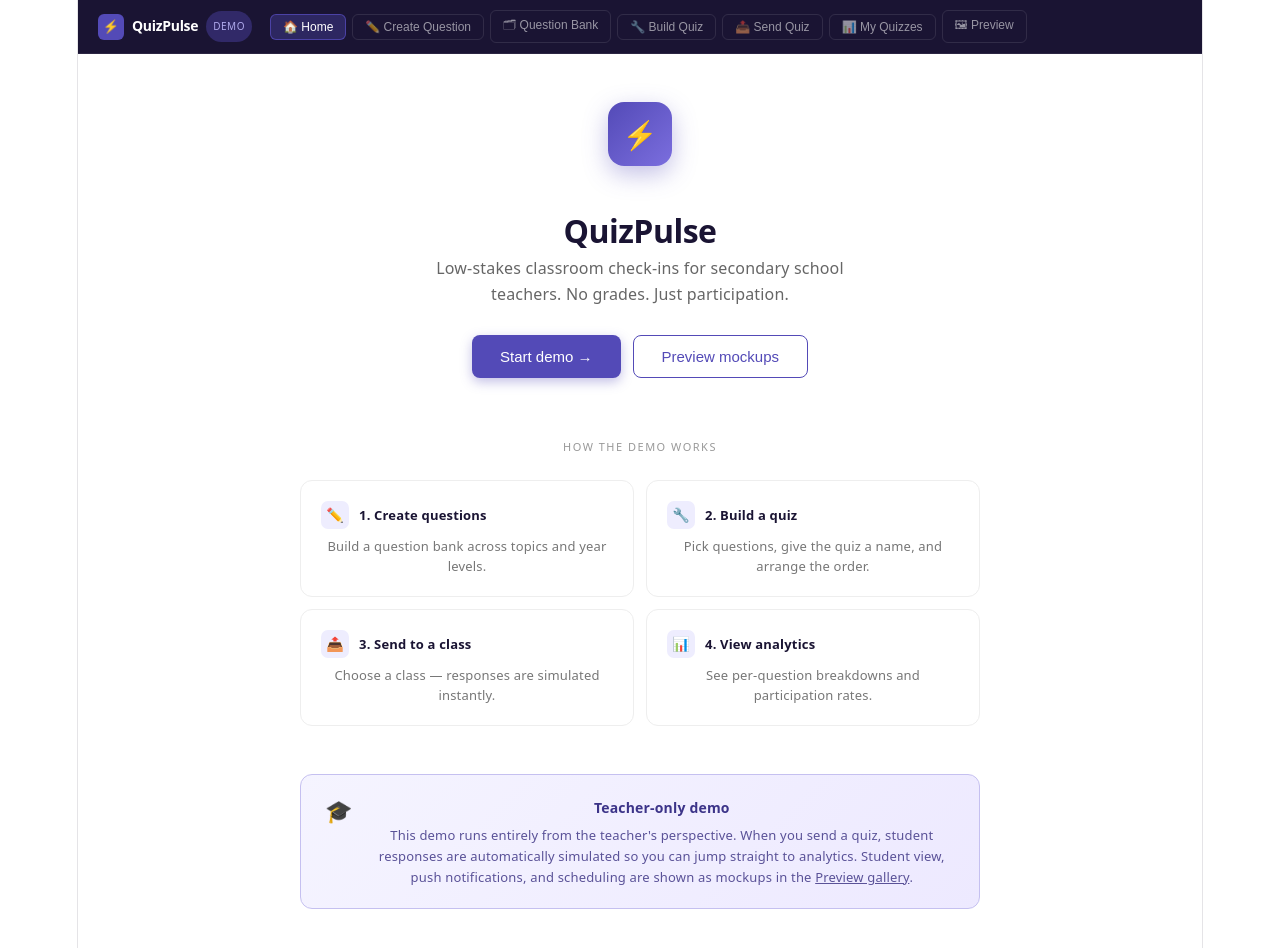
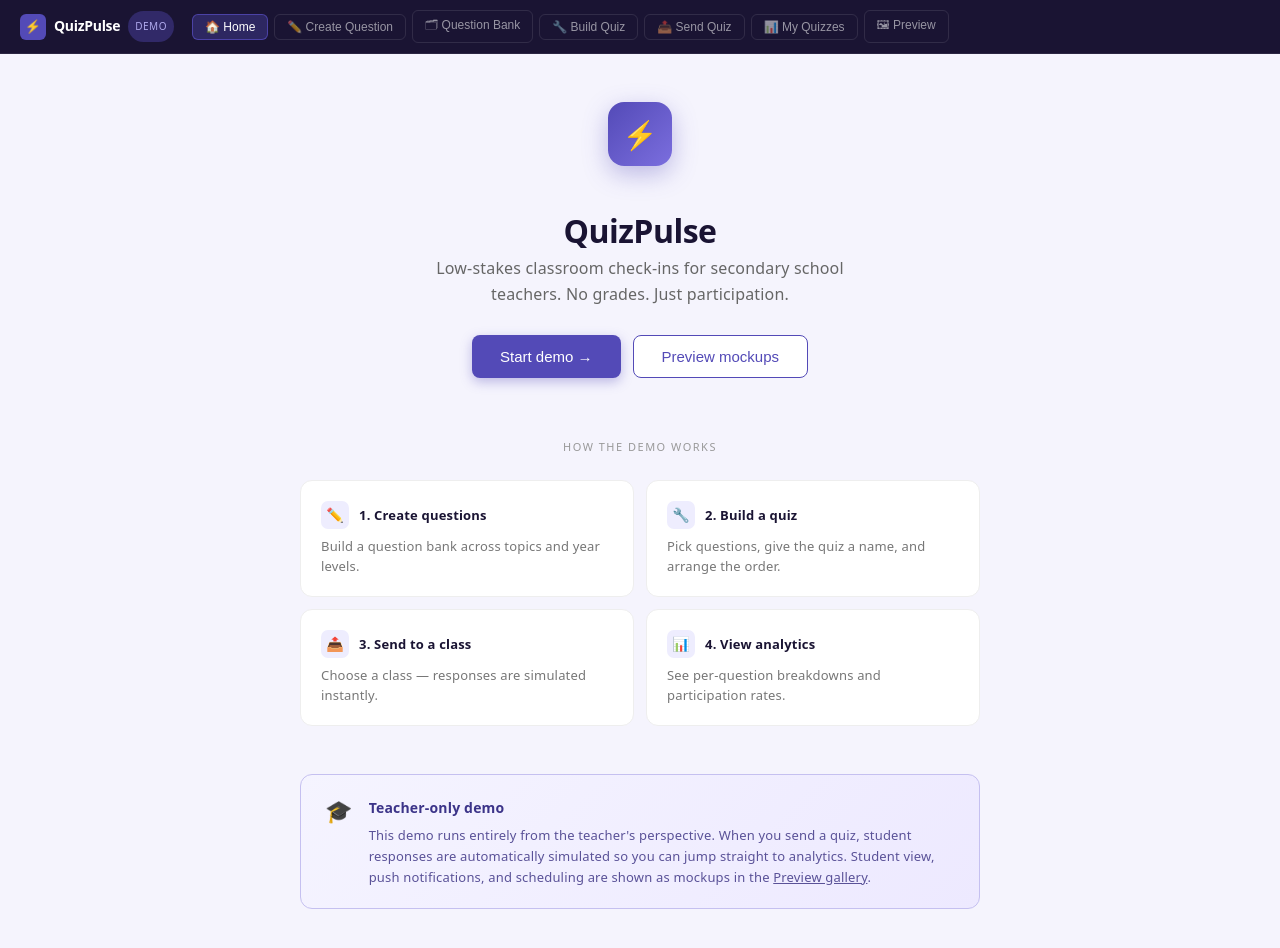
Before and after one commit to effriantoryan-eng/quizpulse, a React (Vite) app: page / in a window 1280 px wide. Shown: the top 948 px of the page. Built offline with nearby package versions, Linux system fonts and the light colour scheme.

Commit message:
Fix background colour and remove site boundary

```diff
--- a/src/index.css
+++ b/src/index.css
@@ -1,25 +1,13 @@
 :root {
-  --text: #6b6375;
-  --text-h: #08060d;
-  --bg: #fff;
-  --border: #e5e4e7;
-  --code-bg: #f4f3ec;
-  --accent: #aa3bff;
-  --accent-bg: rgba(170, 59, 255, 0.1);
-  --accent-border: rgba(170, 59, 255, 0.5);
-  --social-bg: rgba(244, 243, 236, 0.5);
-  --shadow:
-    rgba(0, 0, 0, 0.1) 0 10px 15px -3px, rgba(0, 0, 0, 0.05) 0 4px 6px -2px;
-
   --sans: system-ui, 'Segoe UI', Roboto, sans-serif;
   --heading: system-ui, 'Segoe UI', Roboto, sans-serif;
   --mono: ui-monospace, Consolas, monospace;
 
   font: 18px/145% var(--sans);
   letter-spacing: 0.18px;
-  color-scheme: light dark;
-  color: var(--text);
-  background: var(--bg);
+  color-scheme: light;
+  background: #F5F4FD;
+  color: #1a1433;
   font-synthesis: none;
   text-rendering: optimizeLegibility;
   -webkit-font-smoothing: antialiased;
@@ -32,21 +20,8 @@
 
 @media (prefers-color-scheme: dark) {
   :root {
-    --text: #9ca3af;
-    --text-h: #f3f4f6;
-    --bg: #16171d;
-    --border: #2e303a;
-    --code-bg: #1f2028;
-    --accent: #c084fc;
-    --accent-bg: rgba(192, 132, 252, 0.15);
-    --accent-border: rgba(192, 132, 252, 0.5);
-    --social-bg: rgba(47, 48, 58, 0.5);
-    --shadow:
-      rgba(0, 0, 0, 0.4) 0 10px 15px -3px, rgba(0, 0, 0, 0.25) 0 4px 6px -2px;
-  }
-
-  #social .button-icon {
-    filter: invert(1) brightness(2);
+    color-scheme: light;
+    background: #F5F4FD;
   }
 }
 
@@ -55,11 +30,7 @@ body {
 }
 
 #root {
-  width: 1126px;
-  max-width: 100%;
-  margin: 0 auto;
-  text-align: center;
-  border-inline: 1px solid var(--border);
+  width: 100%;
   min-height: 100svh;
   display: flex;
   flex-direction: column;
```
